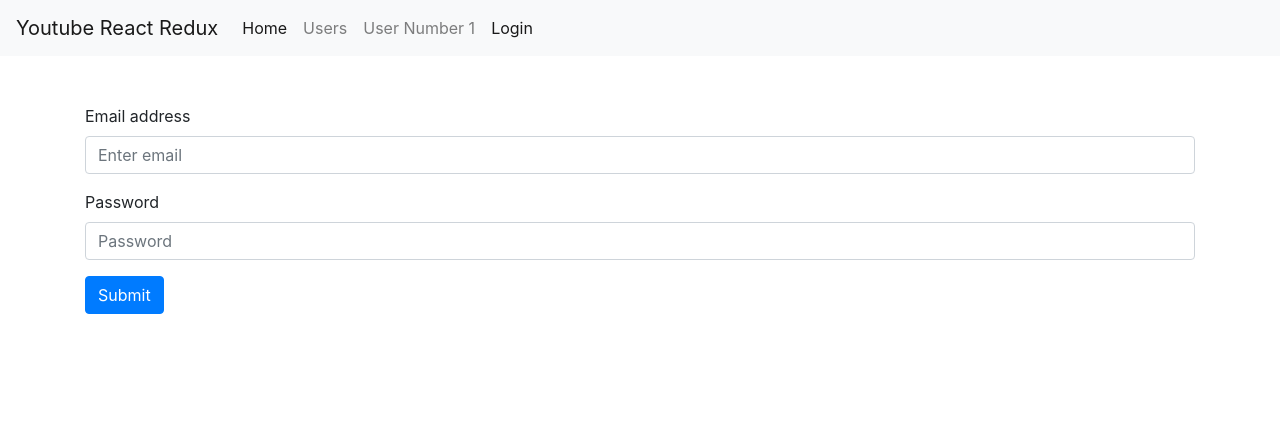
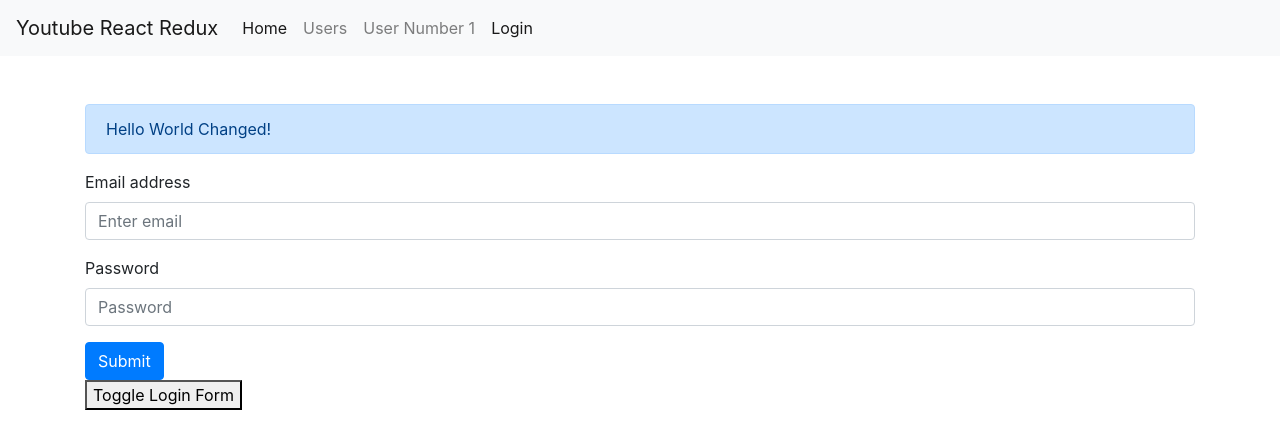
Before and after one commit to LiorRabinovich/youtube-react-redux, a React (Create React App) app: page /login in a window 1280 px wide. Shown: the top 448 px of the page. Built offline with nearby package versions, Linux system fonts and the light colour scheme.

Commit message:
Lifecycle React Component

```diff
--- a/src/components/LoginForm.js
+++ b/src/components/LoginForm.js
@@ -1,7 +1,7 @@
 import React, { Component } from 'react';
 
 class LoginForm extends Component {
-    constructor() {
+    constructor(props) {
         super();
 
         this.state = {
@@ -10,8 +10,10 @@ class LoginForm extends Component {
                 password: ''
             }
         }
+
+        console.log('constructor', props);
     }
-    handlerChangeUser = (property,value) => {
+    handlerChangeUser = (property, value) => {
         let user = this.state.user;
         user[property] = value;
 
@@ -19,9 +21,18 @@ class LoginForm extends Component {
             user
         })
     }
+
+    componentWillMount() {
+        console.log('componentWillMount');
+    }
+
     render() {
+        console.log('render');
         return (
             <form className="login-form">
+                <div className="alert alert-primary">
+                    {this.props.msg}
+                </div>
                 <div className="form-group">
                     <label htmlFor="exampleInputEmail1">Email address</label>
                     <input type="email" value={this.state.user.email} onChange={(e) => this.handlerChangeUser('email', e.target.value)} className="form-control" id="exampleInputEmail1" aria-describedby="emailHelp" placeholder="Enter email" />
@@ -34,6 +45,33 @@ class LoginForm extends Component {
             </form>
         )
     }
+
+    componentDidMount() {
+        console.log('componentDidMount');
+    }
+
+    componentWillReceiveProps(nextProps) {
+        console.log('componentWillReceiveProps', nextProps);
+    }
+
+    shouldComponentUpdate(nextProps, nextState) {
+        console.log('shouldComponentUpdate', nextProps, nextState);
+
+        return true;
+    }
+
+    componentWillUpdate(nextProps, nextState) {
+        console.log('componentWillUpdate', nextProps, nextState);
+    }
+
+    componentDidUpdate(prevProps, prevState) {
+        console.log('componentDidUpdate', prevProps, prevState);
+    }
+
+    componentWillUnmount() {
+        console.log('componentWillUnmount');
+    }
 }
 
+
 export default LoginForm;
--- a/src/containers/Login.js
+++ b/src/containers/Login.js
@@ -1,13 +1,40 @@
-import React, {Component} from 'react';
+import React, { Component } from 'react';
 import { connect } from 'react-redux';
 
 import LoginForm from '../components/LoginForm';
 
 class Login extends Component {
+    constructor() {
+        super();
+
+        this.state = {
+            msg: 'Hello World',
+            isEnableLoginForm: true
+        }
+
+        setTimeout(() => {
+            this.setState({
+                msg: 'Hello World Changed!'
+            })
+        }, 2000)
+    }
+
+    toggleLoginForm = () => {
+        this.setState({
+            isEnableLoginForm: !this.state.isEnableLoginForm
+        });
+    }
+
     render() {
+        let loginForm = '';
+        if (this.state.isEnableLoginForm) {
+            loginForm = <LoginForm msg={this.state.msg} />;
+        }
+
         return (
             <div className="login-page">
-                <LoginForm />
+                {loginForm}
+                <button onClick={this.toggleLoginForm}>Toggle Login Form</button>
             </div>
         )
     }
```
